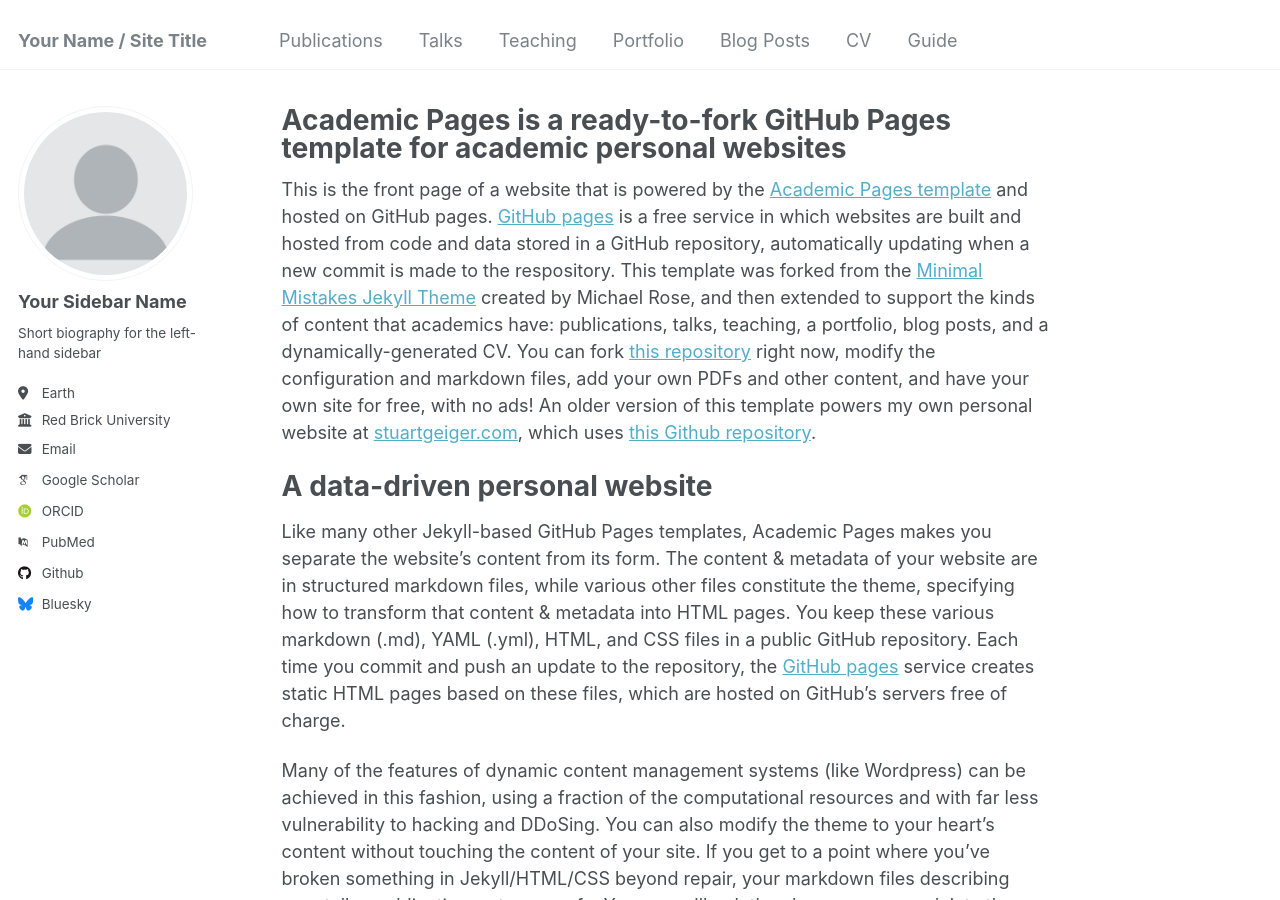
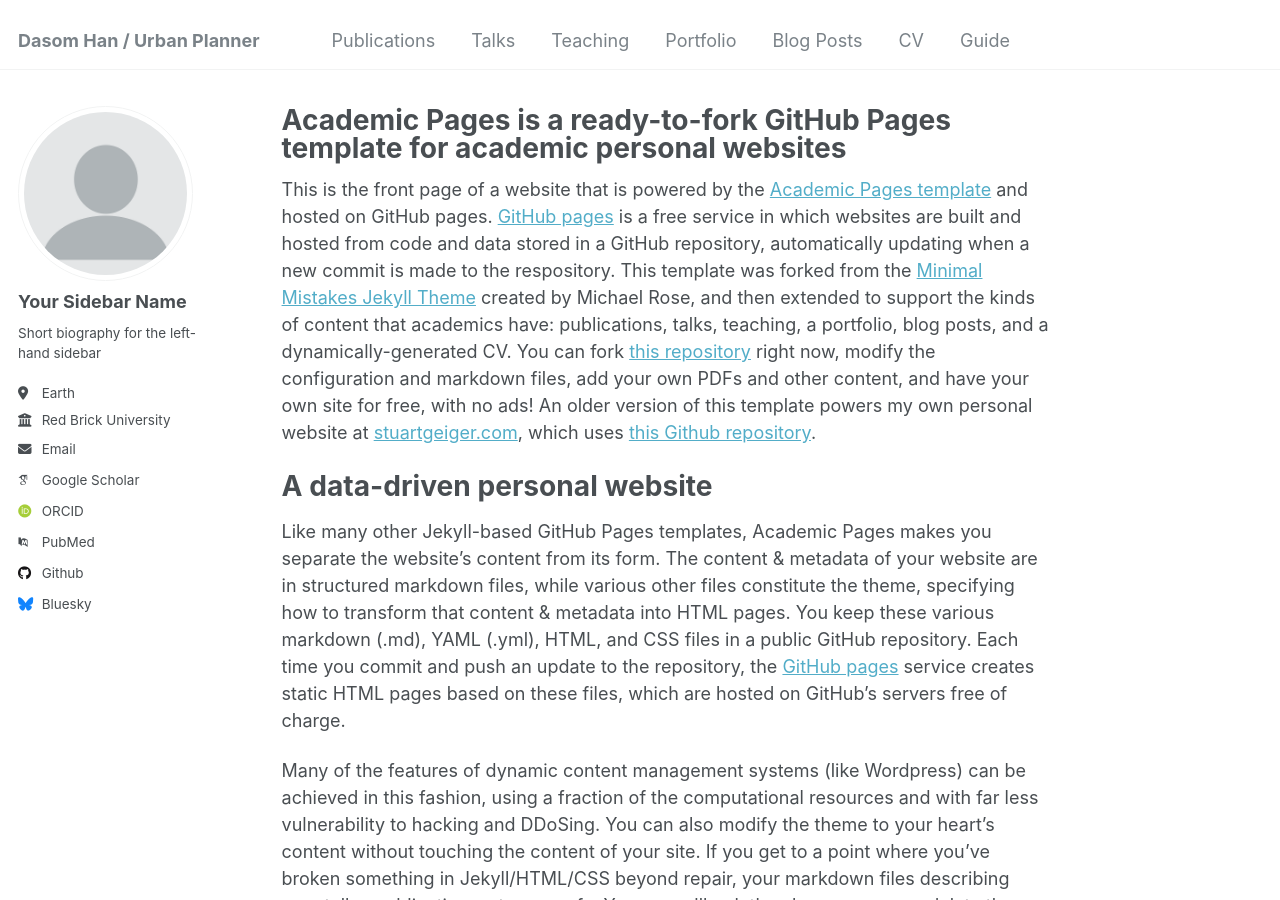
Before and after one commit to dasomh/dasomh.github.io, a Jekyll site: the page built from _pages/about.md, in a window 1280 px wide and 900 px high. Built offline with Jekyll 4.4.1, drawn with Linux system fonts in a browser that asks for light colours; some web fonts are replaced.

Commit message:
Update _config.yml

```diff
--- a/_config.yml
+++ b/_config.yml
@@ -8,7 +8,7 @@
 
 # Basic Site Settings
 locale                   : "en-US"
-title                    : "Your Name / Site Title"
+title                    : "Dasom Han / Urban Planner"
 title_separator          : "-"
 name                     : &name "Your Name"
 description              : &description "personal description"
```
